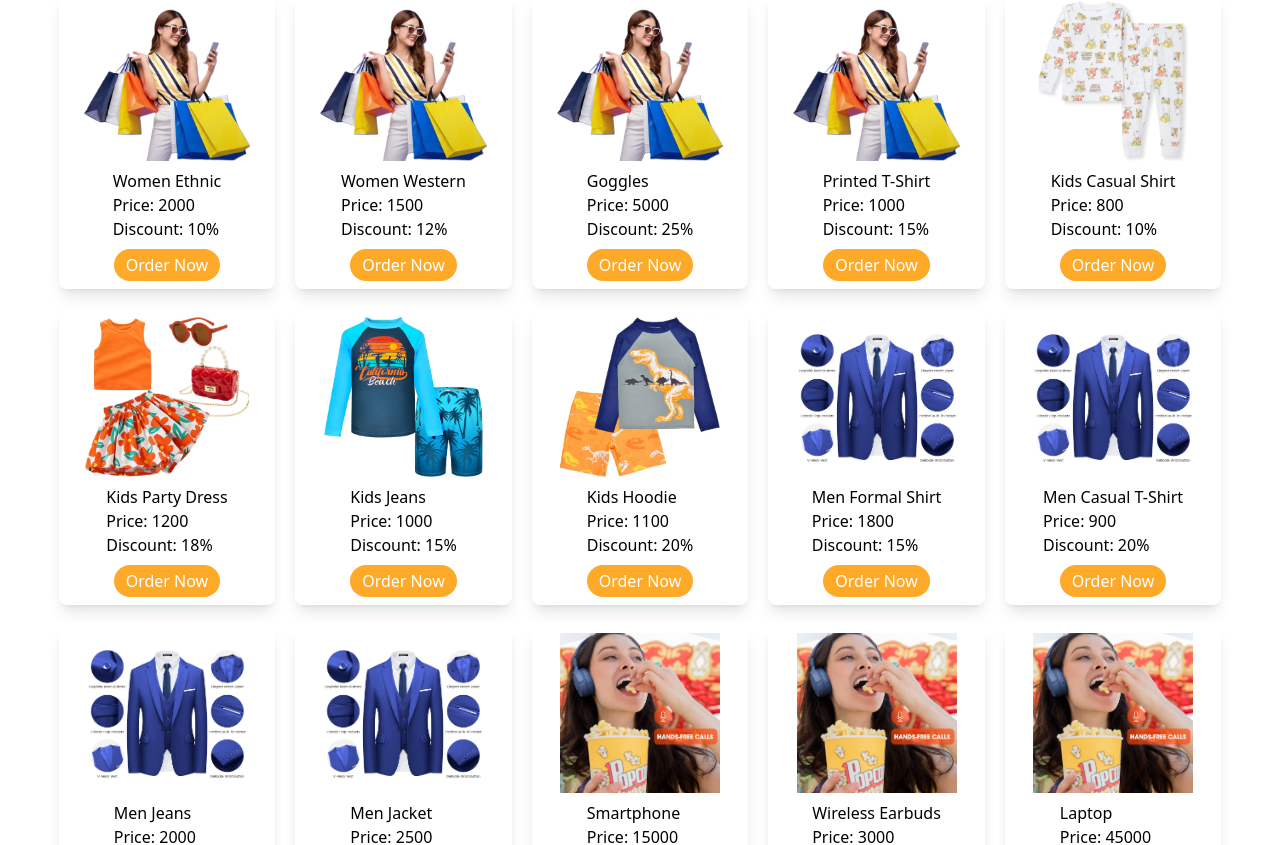
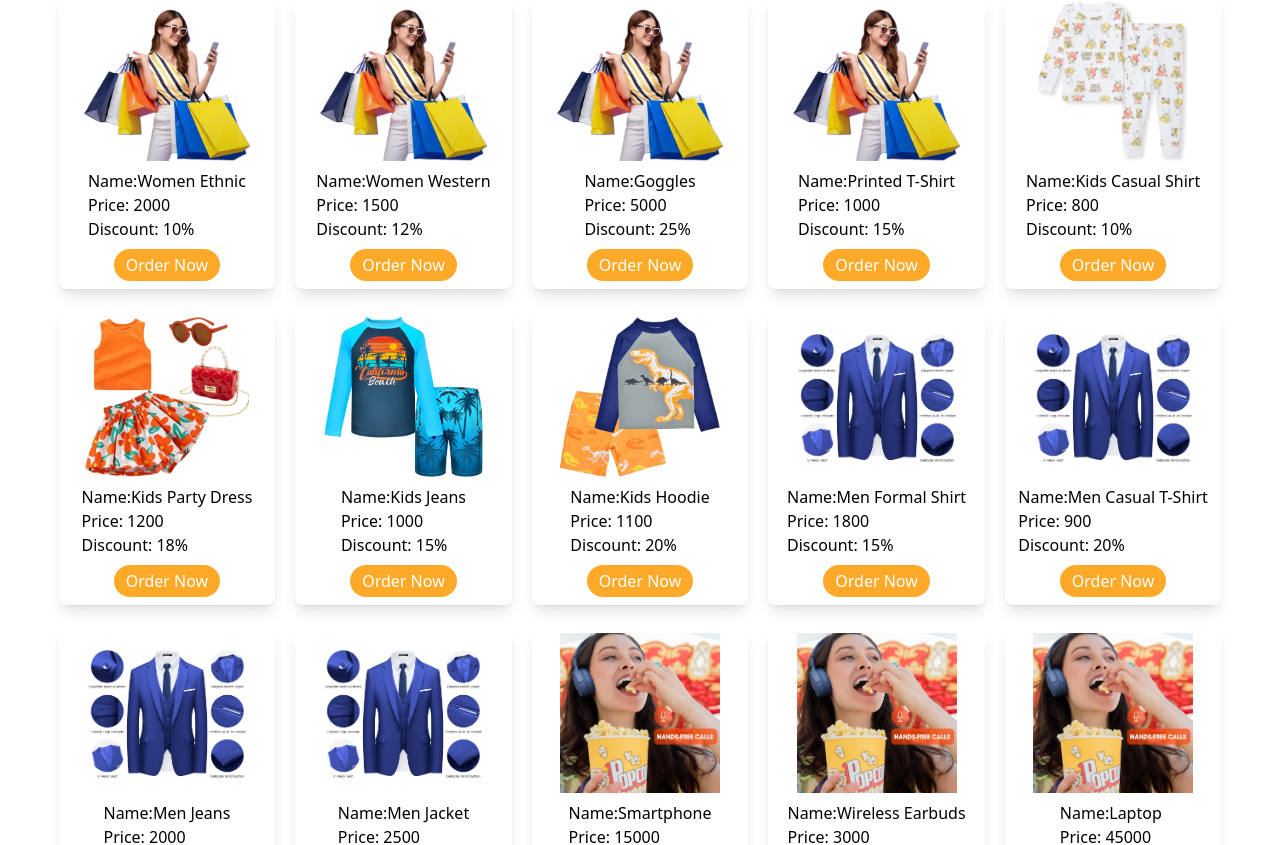
Before and after one commit to SajidAliGhoto/ecom_2, a React (Vite) app: page /products in a window 1280 px wide. Shown: the part 139-984 px from the top of the page. Built offline with nearby package versions, Linux system fonts and the light colour scheme.

Commit message:
resolved the issue of image and name rendering in productsPage , converted keys  name to title and image to img and modified code to render these two keys' values

```diff
--- a/src/Pages/ProductsPage.jsx
+++ b/src/Pages/ProductsPage.jsx
@@ -16,11 +16,11 @@ const ProductsPage = ({addToCart})=>{
                     {allProducts.map((item) => (
 
                         <div key={item.id} className="flex flex-col items-center justify-center shadow-lg rounded-lg p-2 gap-2">
-                            <img src={item.image}
+                            <img src={item.img}
                                 className="w-fit h-40 "
                             ></img>
                             <div>
-                                <h1>{item.name}</h1>
+                                <h1>Name:{item.title}</h1>
                                 <p>Price: {item.price}</p>
                                 <p>Discount: {item.discountPercentage}%</p>
                             </div>
@@ -31,7 +31,7 @@ const ProductsPage = ({addToCart})=>{
                                 onClick={()=> addToCart(item)}
                             >Add To Cart</button>
                             <button className='px-3 bg-primary transition-all duration-200 text-white py-1 rounded-full flex hover:bg-gray-100 hover:text-primary text-nowrap '
-                                onClick={()=> {addToCart(item); navigate('/cart')} }
+                                onClick={()=> {addToCart(item); console.log(item); navigate('/cart')} }
                             >Buy Now</button>
                             </div>
                             :
--- a/src/components/Cart and Checkout/Cart.jsx
+++ b/src/components/Cart and Checkout/Cart.jsx
@@ -20,7 +20,7 @@ const Cart = ({cartItems,addToCart,removeFromCart,clearCart}) => {
                 <div className=" grid grid-cols-1 sm:grid-cols-2 lg:grid-cols-4 place-items-center gap-5 overflow-y-auto max-h-[65vh]"
                 >
                     {/* Cart Items will be displayed here */}
-                    { console.log(cartItems.length) }
+                    { console.log(cartItems) }
                     {cartItems.length > 0 ? cartItems.map((item) => (
                         <div className="flex flex-col items-center justify-center gap-5">
 
--- a/src/data/productCatalog.js
+++ b/src/data/productCatalog.js
@@ -9,29 +9,29 @@ const ProductCatalog = {
   womensWear: [
     {
       id: 1,
-        name: "Women Ethnic",
-        image: women,
+      title: "Women Ethnic",
+      img: women,
       price: 2000,
       discountPercentage: 10
     },
     {
       id: 2,
-        name: "Women Western",
-        image: women,
+      title: "Women Western",
+      img: women,
       price: 1500,
       discountPercentage: 12
     },
     {
       id: 3,
-        name: "Goggles",
-        image: women,
+      title: "Goggles",
+      img: women,
       price: 5000,
       discountPercentage: 25
     },
     {
       id: 4,
-        name: "Printed T-Shirt",
-        image: women,
+      title: "Printed T-Shirt",
+      img: women,
       price: 1000,
       discountPercentage: 15
     }
@@ -39,29 +39,29 @@ const ProductCatalog = {
   kidsWear: [
     {
       id: 5,
-        name: "Kids Casual Shirt",
-        image: kids1,
+      title: "Kids Casual Shirt",
+      img: kids1,
       price: 800,
       discountPercentage: 10
     },
     {
       id: 6,
-        name: "Kids Party Dress",
-        image: kids2,
+      title: "Kids Party Dress",
+      img: kids2,
       price: 1200,
       discountPercentage: 18
     },
     {
       id: 7,
-        name: "Kids Jeans",
-        image: kids3,
+      title: "Kids Jeans",
+      img: kids3,
       price: 1000,
       discountPercentage: 15
     },
     {
       id: 8,
-        name: "Kids Hoodie",
-        image: kids4,
+      title: "Kids Hoodie",
+      img: kids4,
       price: 1100,
       discountPercentage: 20
     }
@@ -69,29 +69,29 @@ const ProductCatalog = {
   mensWear: [
     {
       id: 9,
-        name: "Men Formal Shirt",
-        image: men,
+      title: "Men Formal Shirt",
+      img: men,
       price: 1800,
       discountPercentage: 15
     },
     {
       id: 10,
-        name: "Men Casual T-Shirt",
-        image: men,
+      title: "Men Casual T-Shirt",
+      img: men,
       price: 900,
       discountPercentage: 20
     },
     {
       id: 11,
-        name: "Men Jeans",
-        image: men,
+      title: "Men Jeans",
+      img: men,
       price: 2000,
       discountPercentage: 10
     },
     {
       id: 12,
-        name: "Men Jacket",
-        image: men,
+      title: "Men Jacket",
+      img: men,
       price: 2500,
       discountPercentage: 22
     }
@@ -99,29 +99,29 @@ const ProductCatalog = {
   electronics: [
     {
       id: 13,
-        name: "Smartphone",
-        image: electronics,
+      title: "Smartphone",
+      img: electronics,
       price: 15000,
       discountPercentage: 10
     },
     {
       id: 14,
-        name: "Wireless Earbuds",
-        image: electronics,
+      title: "Wireless Earbuds",
+      img: electronics,
       price: 3000,
       discountPercentage: 25
     },
     {
       id: 15,
-        name: "Laptop",
-        image: electronics,
+      title: "Laptop",
+      img: electronics,
       price: 45000,
       discountPercentage: 18
     },
     {
       id: 16,
-        name: "Smart Watch",
-        image: electronics,
+      title: "Smart Watch",
+      img: electronics,
       price: 5000,
       discountPercentage: 20
     }
```
Lines whose indentation alone changed are shown as unchanged.
